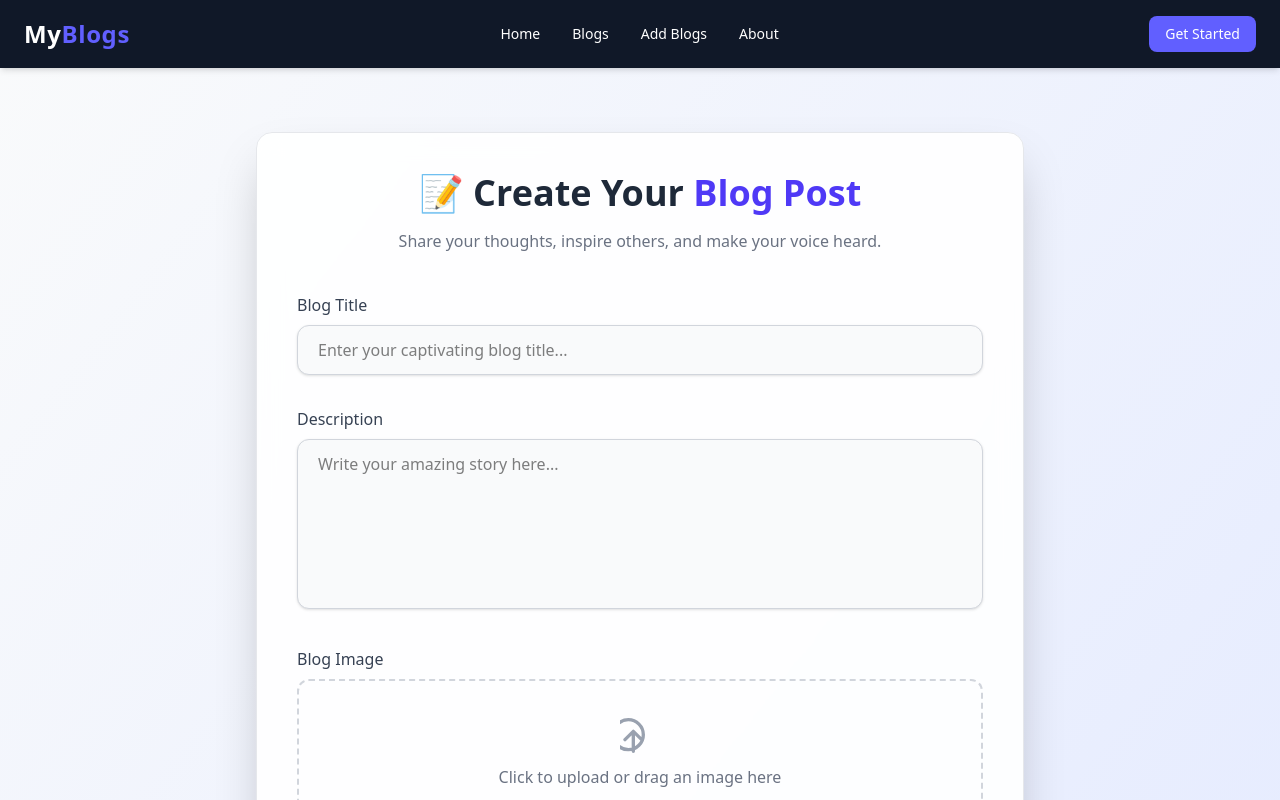
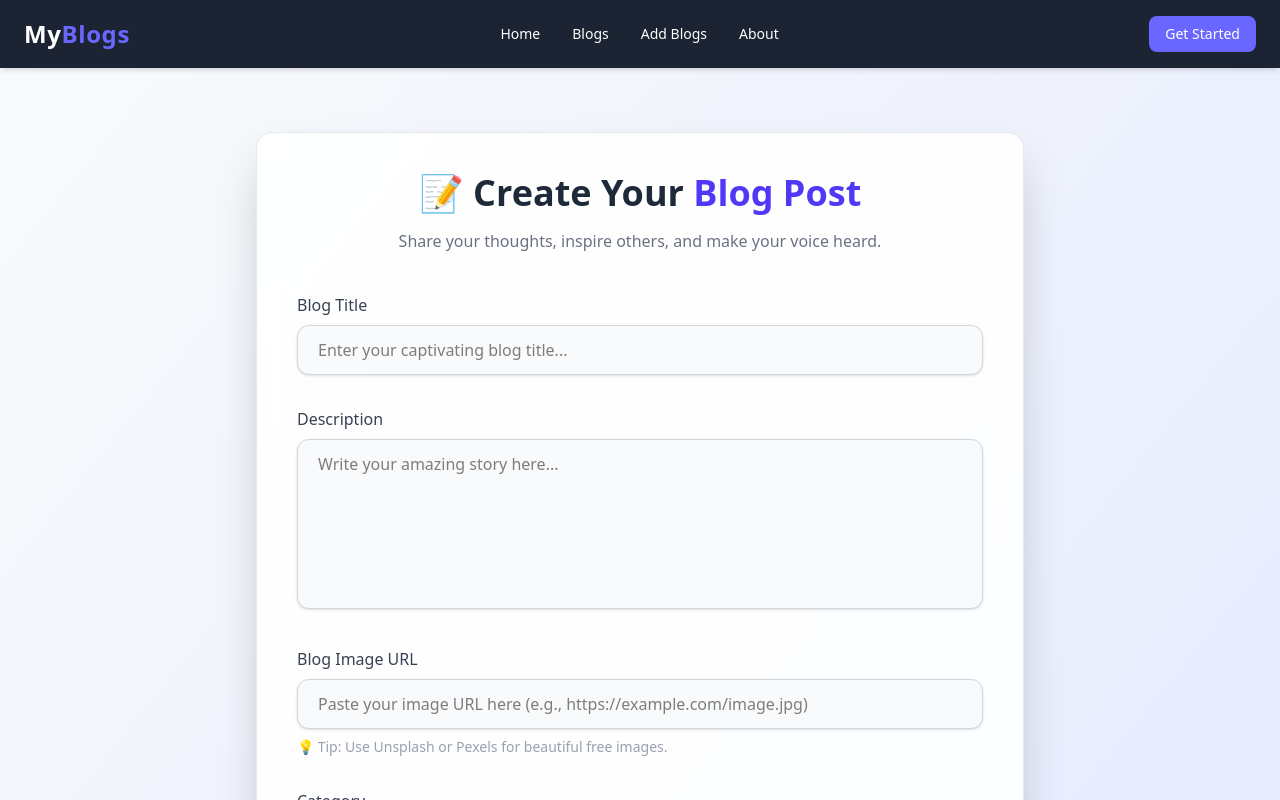
Before and after one commit to Muhammadkashif20/Blog-App-React.js, a React (Vite) app: page /add-blog in a window 1280 px wide. Shown: the top 800 px of the page. Built offline with nearby package versions, Linux system fonts and the light colour scheme.

Commit message:
working on adding blog

```diff
--- a/src/Components/AddBlog.jsx
+++ b/src/Components/AddBlog.jsx
@@ -1,23 +1,59 @@
 import React, { useEffect, useState } from "react";
+import { Spin } from "antd";
 import Footer from "./Footer";
-import { Spin } from "antd";
+
 
 const AddBlog = () => {
-  const [loading , setLoading]=useState(true);
-  useEffect(()=>{
+  const [loading, setLoading] = useState(true);
+  const [blogTitle, setBlogTitle] = useState("");
+  let blogHeading=blogTitle
+  const [description, setDescription] = useState("");
+  let blogDesc=description
+  const [imageUrl, setImageUrl] = useState("");
+  let blogImg=imageUrl
+  const [category, setCategory] = useState("");
+  let blogCategory=category
+  useEffect(() => {
     const timer = setTimeout(() => setLoading(false), 1000);
     return () => clearTimeout(timer);
-  })
-      if(loading){
+  }, []);
+
+  if (loading) {
     return (
       <div className="flex items-center justify-center h-screen bg-white">
         <Spin size="large" />
       </div>
     );
   }
+
+  const handleTitle =(e)=>{
+    // console.log("blog-title=>",e.target.value)
+    setBlogTitle(e.target.value)
+    console.log("blog-title=>",blogTitle)
+  }
+    const handleDesc =(e)=>{
+    // console.log("blog-title=>",e.target.value)
+    setDescription(e.target.value)
+    console.log("blog-desc=>",blogDesc)
+  }
+      const handleImg =(e)=>{
+    // console.log("blog-title=>",e.target.value)
+    setImageUrl(e.target.value)
+    console.log("blog-img=>",blogImg)
+  }
+     const handleCategory =(e)=>{
+    // console.log("blog-title=>",e.target.value)
+    setCategory(e.target.value)
+    console.log("blog-img=>",blogCategory)
+  }
+// Funtionality to handle form submission
+const handleSubmit = ()=>{
+console.log("title=>",blogHeading)
+}
+
   return (
+    <>
       <section className="min-h-screen bg-gradient-to-br from-gray-50 to-indigo-100 py-16 px-6 flex items-center justify-center">
-
         <div className="bg-white/90 backdrop-blur-md shadow-2xl rounded-2xl p-10 w-full max-w-3xl border border-gray-200">
           {/* Header */}
           <h2 className="text-4xl font-extrabold text-center text-gray-800 mb-4">
@@ -36,6 +72,7 @@ const AddBlog = () => {
               </label>
               <input
                 type="text"
+                onChange={handleTitle}
                 placeholder="Enter your captivating blog title..."
                 className="w-full px-5 py-3 bg-gray-50 border border-gray-300 rounded-xl shadow-sm outline-none focus:ring-2 focus:ring-indigo-500 focus:bg-white transition"
               />
@@ -48,33 +85,26 @@ const AddBlog = () => {
               </label>
               <textarea
                 rows="6"
+                onChange={handleDesc}
                 placeholder="Write your amazing story here..."
                 className="w-full px-5 py-3 bg-gray-50 border border-gray-300 rounded-xl shadow-sm outline-none focus:ring-2 focus:ring-indigo-500 focus:bg-white transition resize-none"
               ></textarea>
             </div>
 
-          {/* Image Upload */}
+            {/* Image URL */}
             <div>
               <label className="block text-gray-700 mb-2 font-medium">
-              Blog Image
+                Blog Image URL
               </label>
-            <div className="border-2 border-dashed border-gray-300 rounded-xl flex flex-col items-center justify-center p-8 hover:border-indigo-400 transition">
-              <svg
-                xmlns="http://www.w3.org/2000/svg"
-                className="h-10 w-10 text-gray-400 mb-3"
-                fill="none"
-                viewBox="0 0 24 24"
-                stroke="currentColor"
-              >
-                <path
-                  strokeLinecap="round"
-                  strokeLinejoin="round"
-                  strokeWidth={2}
-                  d="M3 16l5-5m0 0l5 5m-5-5v12m6-10a9 9 0 11-18 0 9 9 0 0118 0z"
+              <input
+                type="url"
+                onChange={handleImg}
+                placeholder="Paste your image URL here (e.g., https://example.com/image.jpg)"
+                className="w-full px-5 py-3 bg-gray-50 border border-gray-300 rounded-xl shadow-sm outline-none focus:ring-2 focus:ring-indigo-500 focus:bg-white transition"
               />
-              </svg>
-              <p className="text-gray-500">Click to upload or drag an image here</p>
-            </div>
+              <p className="text-gray-400 text-sm mt-2">
+                💡 Tip: Use Unsplash or Pexels for beautiful free images.
+              </p>
             </div>
 
             {/* Category */}
@@ -82,7 +112,7 @@ const AddBlog = () => {
               <label className="block text-gray-700 mb-2 font-medium">
                 Category
               </label>
-            <select className="w-full px-5 py-3 bg-gray-50 border border-gray-300 rounded-xl shadow-sm outline-none focus:ring-2 focus:ring-indigo-500 focus:bg-white transition">
+              <select onChange={handleCategory} className="w-full px-5 py-3 bg-gray-50 border border-gray-300 rounded-xl shadow-sm outline-none focus:ring-2 focus:ring-indigo-500 focus:bg-white transition">
                 <option value="">Select Category</option>
                 <option value="technology">Technology</option>
                 <option value="design">Design</option>
@@ -96,6 +126,7 @@ const AddBlog = () => {
             <div className="text-center">
               <button
                 type="button"
+                onClick={handleSubmit}
                 className="px-10 py-3 bg-indigo-600 hover:bg-indigo-700 text-white font-semibold rounded-xl shadow-md transition-all duration-300 transform hover:-translate-y-1 hover:shadow-lg cursor-pointer"
               >
                 Publish Blog 🚀
@@ -129,6 +160,9 @@ const AddBlog = () => {
           </div>
         </div>
       </section>
+
+      <Footer />
+    </>
   );
 };
 
--- a/src/Components/Header.jsx
+++ b/src/Components/Header.jsx
@@ -2,7 +2,7 @@ import React from "react";
 import { Link } from "react-router-dom";
 const Header = () => {
   return (
-    <header className="bg-gray-900 text-white shadow-md z-50 sticky top-0">
+    <header className="bg-gray-900 opacity-95 text-white shadow-md z-50 sticky top-0">
       <div className="max-w-7xl mx-auto px-6 py-4 flex justify-between items-center">
         {/* Logo */}
         <h1 className="text-2xl font-bold tracking-wide hover:text-indigo-400 cursor-pointer">
--- a/src/Components/Home.jsx
+++ b/src/Components/Home.jsx
@@ -11,7 +11,6 @@ const Home = () => {
           console.log("Blog App Loaded");
         },[])
       }
-         {/* Landing Page */}
       <Hero />
       <BlogList />
       <Footer />
```
Lines whose indentation alone changed are shown as unchanged.
